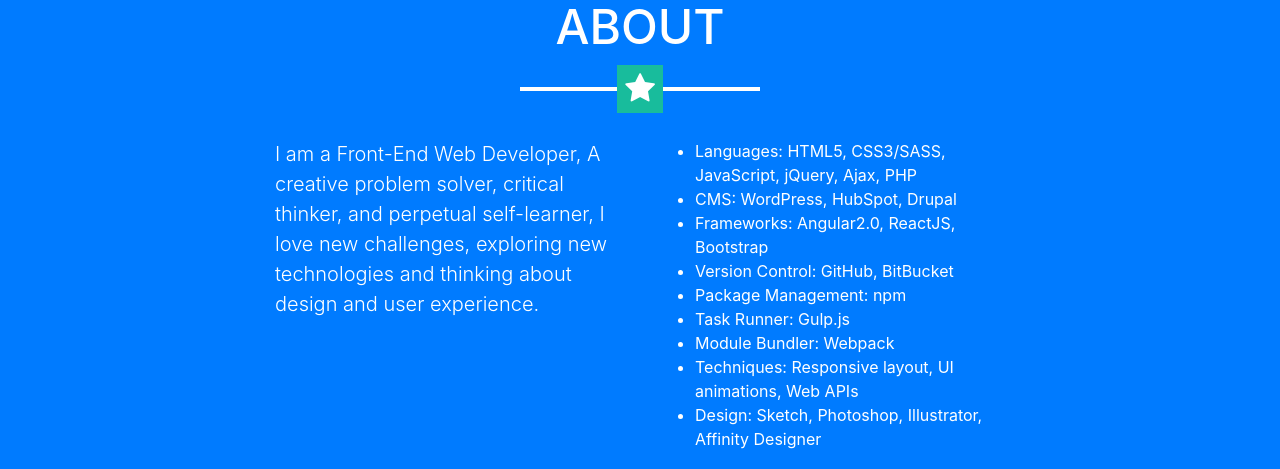
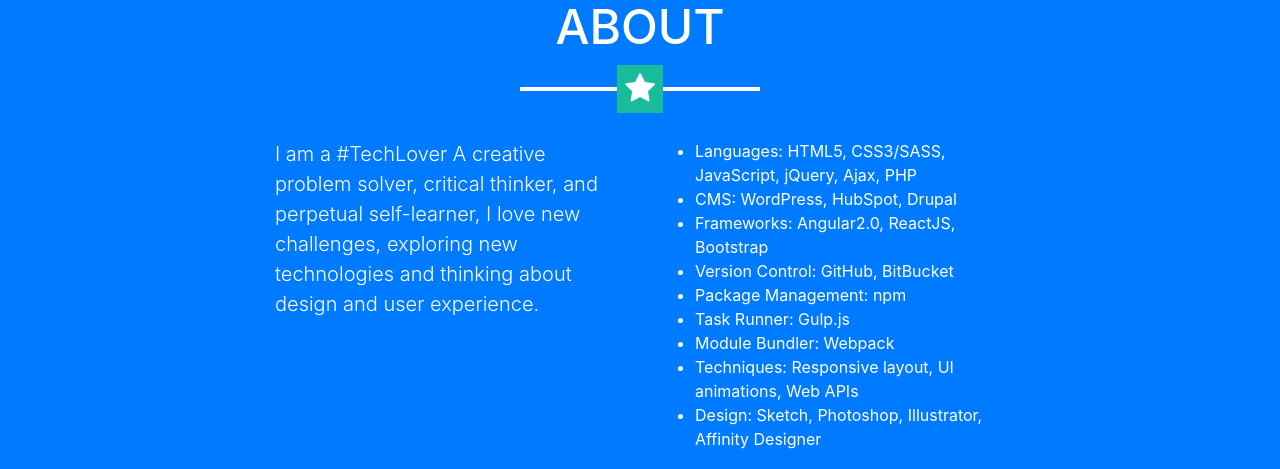
Before and after one commit to LuiSanchez33/luisanchez, a website with bundled scripts: page index.html in a window 1280 px wide. Shown: the part 2160-2629 px from the top of the page. Built offline with nearby package versions, Linux system fonts and the light colour scheme; files whose address does not match are found by name.

Commit message:
updating body

```diff
--- a/index.html
+++ b/index.html
@@ -224,7 +224,7 @@
         <hr class="star-light mb-5">
         <div class="row">
           <div class="col-lg-4 ml-auto">
-            <p class="lead">I am a Front-End Web Developer, A creative problem solver, critical thinker, and perpetual self-learner, I love new challenges, exploring new technologies and thinking about design and user experience.</p>
+            <p class="lead">I am a #TechLover A creative problem solver, critical thinker, and perpetual self-learner, I love new challenges, exploring new technologies and thinking about design and user experience.</p>
           </div>
           <div class="col-lg-4 mr-auto">
 
```
